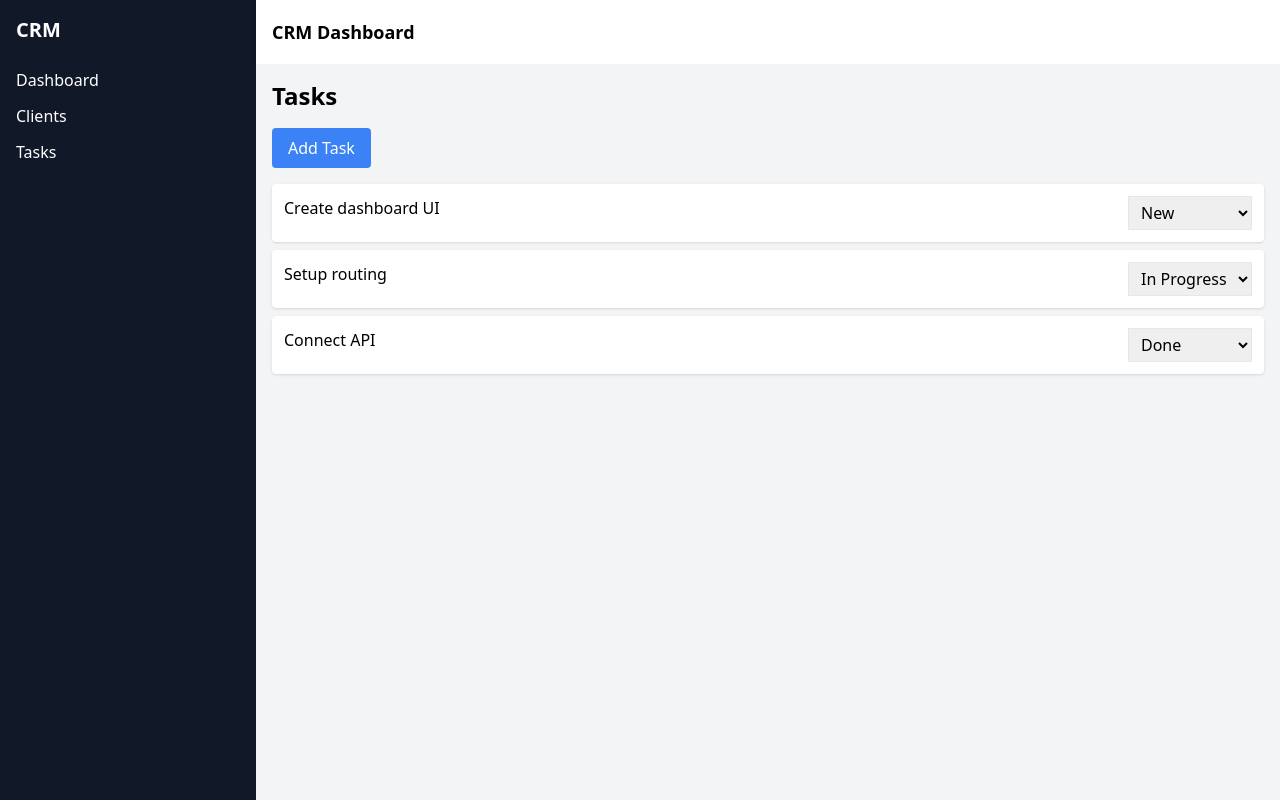
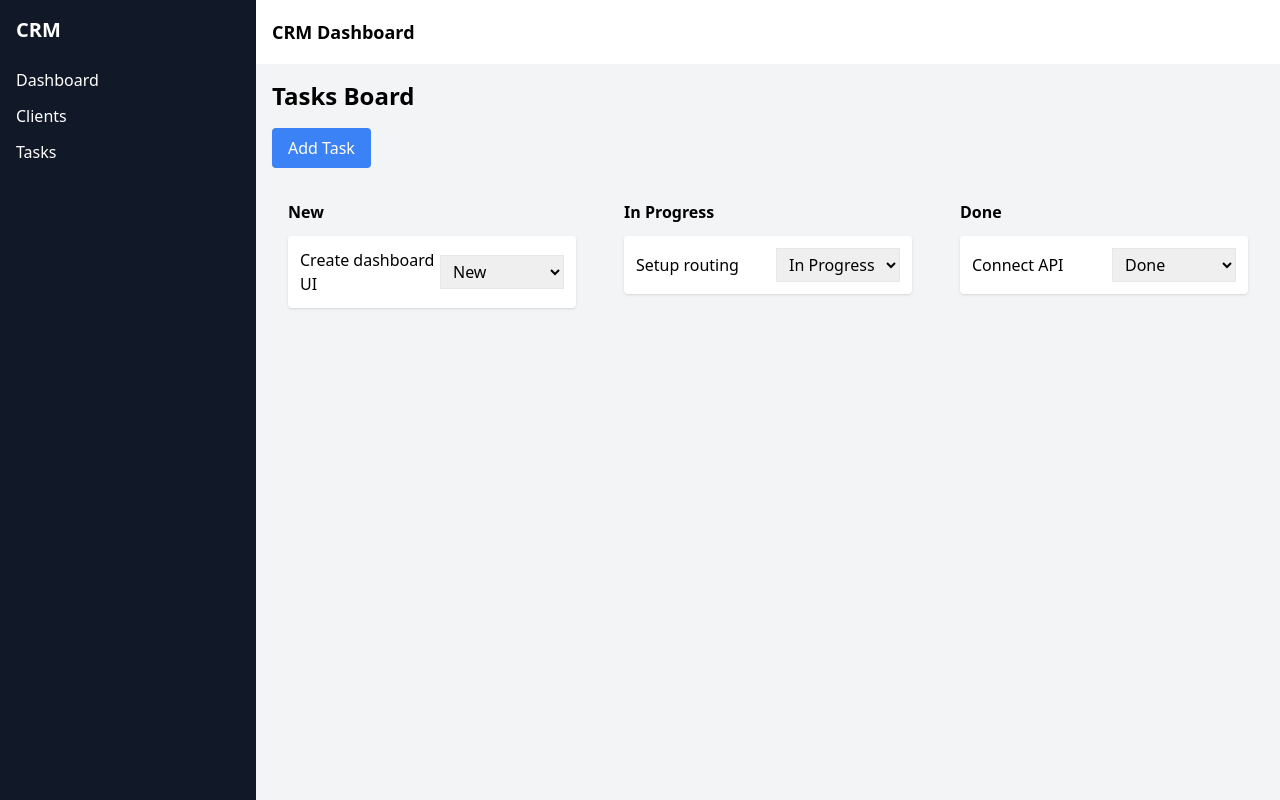
Before and after one commit to EvgeniyKarpuhin/crm-dashboard, a React (Vite) app: page /tasks in a window 1280 px wide. Built offline with nearby package versions, Linux system fonts and the light colour scheme.

Commit message:
when the status changes, tasks are distributed

```diff
--- a/src/pages/Tasks.tsx
+++ b/src/pages/Tasks.tsx
@@ -1,27 +1,26 @@
 import { useTaskStore } from "../store/useTaskStore";
+// import { TaskStatus } from "../store/useTaskStore";
 
 const Tasks = () => {
     const { tasks, addTask, updateStatus } = useTaskStore();
 
-    return (
-        <div>
-            <h2 className="text-2xl font-bold mb-4">Tasks</h2>
+    const newTasks = tasks.filter((t) => t.status === "new");
+    const inProgressTask = tasks.filter((t) => t.status === "in-progress");
+    const doneTasks = tasks.filter((t) => t.status === "done");
 
-            <button
-                onClick={() => addTask("New Task")}
-                className="mb-4 px-4 py-2 bg-blue-500 text-white rounded"
-            >
-                Add Task
-            </button>
+    const renderColumn = (title: string, items: typeof tasks) => (
+        <div className="flex-1 bg-gray-100 p-4 rounded">
+            <h3 className="font-bold mb-3">{title}</h3>
+
 
             <div className="flex flex-col gap-2">
-                {tasks.map((task) => (
+                {items.map((task) => (
                     <div
                         key={task.id}
-                        className="p-3 bg-white rounded shadow flex justify-between"
+                        className="p-3 bg-white rounded shadow"
                     >
+                        <div className="flex justify-between items-center">
                             <span>{task.title}</span>
-
                             <select
                                 value={task.status}
                                 onChange={(e) =>
@@ -34,7 +33,27 @@ const Tasks = () => {
                                 <option value="done">Done</option>
                             </select>
                         </div>
+                    </div>
                 ))}
+            </div>
+        </div>
+    );
+
+    return (
+        <div>
+            <h2 className="text-2xl font-bold mb-4">Tasks Board</h2>
+
+            <button
+                onClick={() => addTask("New Task")}
+                className="mb-4 px-4 py-2 bg-blue-500 text-white rounded"
+            >
+                Add Task
+            </button>
+
+            <div className="flex gap-4">
+                {renderColumn("New", newTasks)}
+                {renderColumn("In Progress", inProgressTask)}
+                {renderColumn("Done", doneTasks)}
             </div>
         </div>
     );
```
Lines whose indentation alone changed are shown as unchanged.
